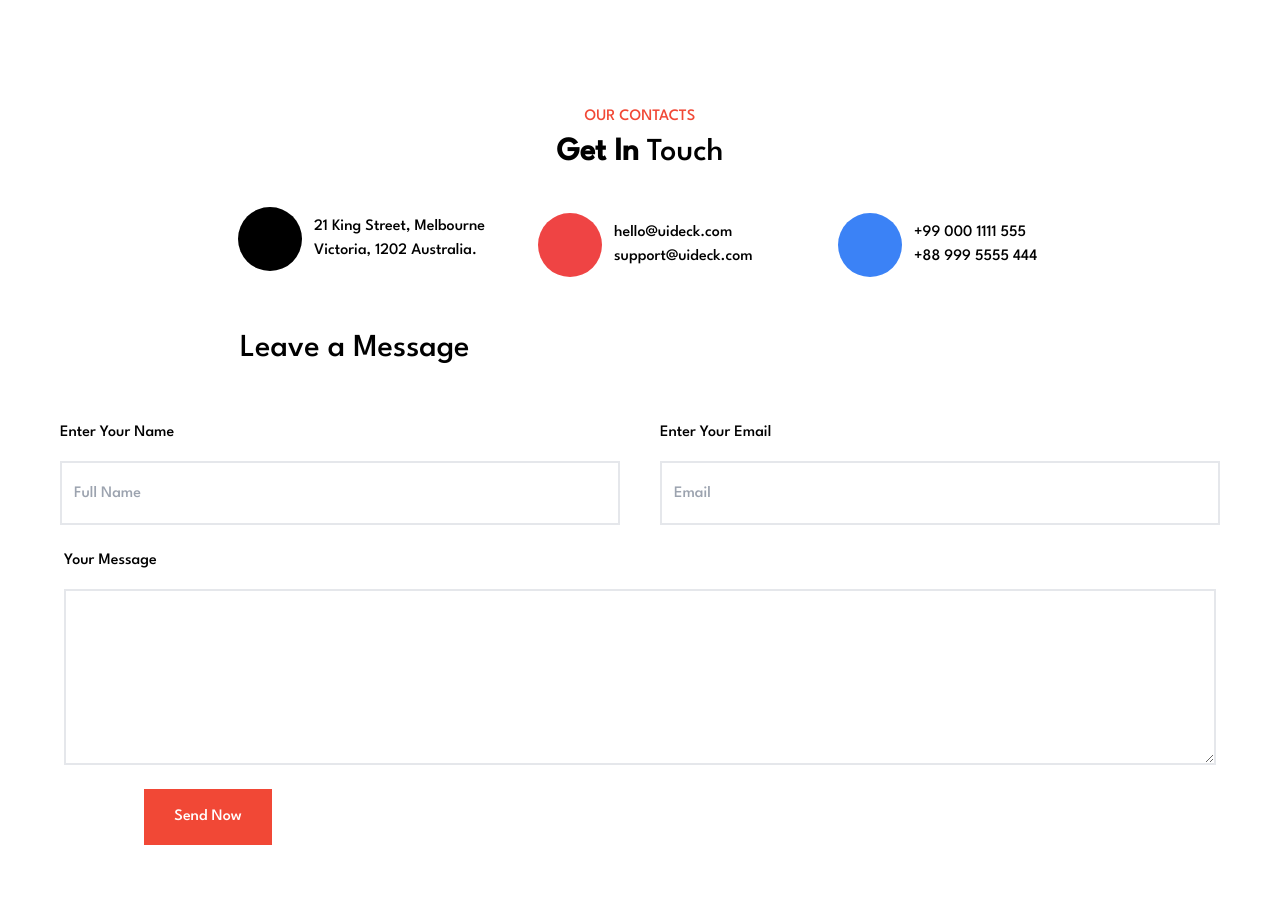
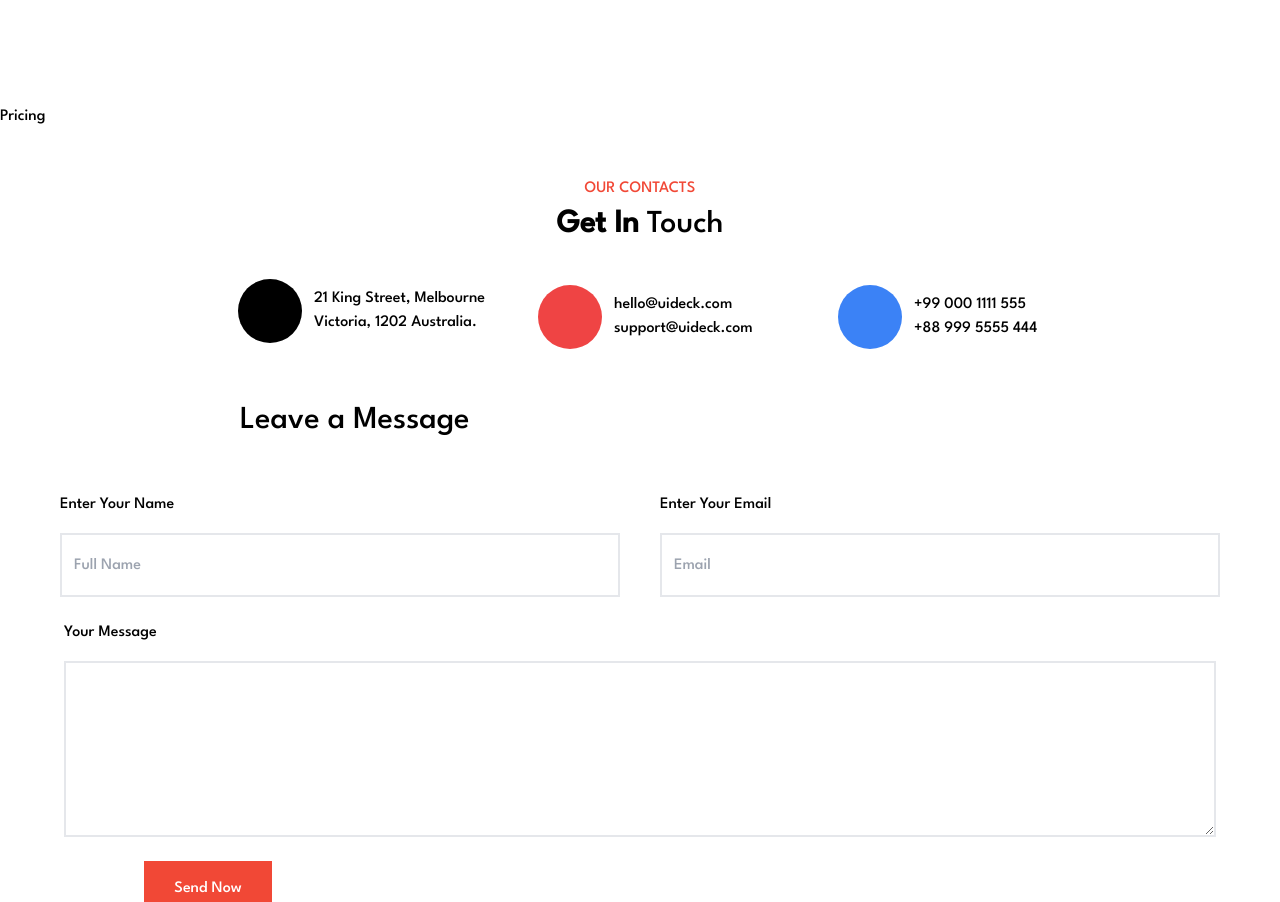
Before and after one commit to sunilhn27/tailwind-responsive-5, a Next.js app: page / in a window 1280 px wide. Shown: the part 2417-3319 px from the top of the page. Built offline with nearby package versions, Linux system fonts and the light colour scheme.

Commit message:
added Pricing Component

```diff
--- a/src/app/page.js
+++ b/src/app/page.js
@@ -2,6 +2,7 @@ import Contact from "@/components/Contact";
 import Experience from "@/components/Experience";
 import Hero from "@/components/Hero";
 import OurServices from "@/components/OurServices";
+import Pricing from "@/components/Pricing";
 
 export default function Home() {
   return (
@@ -10,7 +11,8 @@ export default function Home() {
       <Hero />
       <Experience />
       <OurServices />
-      <Contact/>.
+      <Pricing />
+      <Contact />
 
     </main>
   )
--- /dev/null
+++ b/src/components/Pricing.js
@@ -0,0 +1,11 @@
+import React from 'react'
+
+function Pricing() {
+    return (
+        <section className='mt-12'>
+            <div>Pricing</div>
+        </section>
+    )
+}
+
+export default Pricing
```
